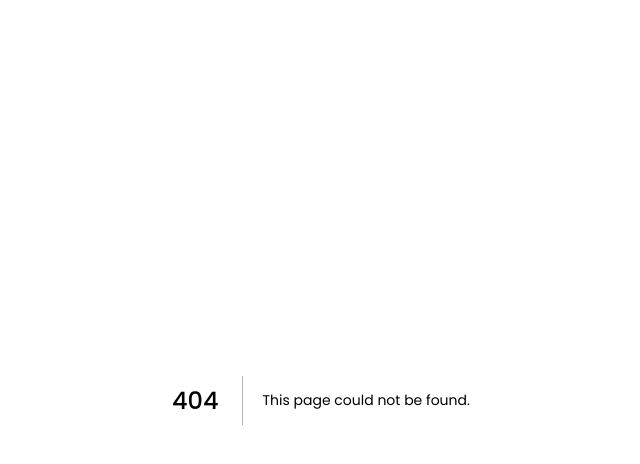
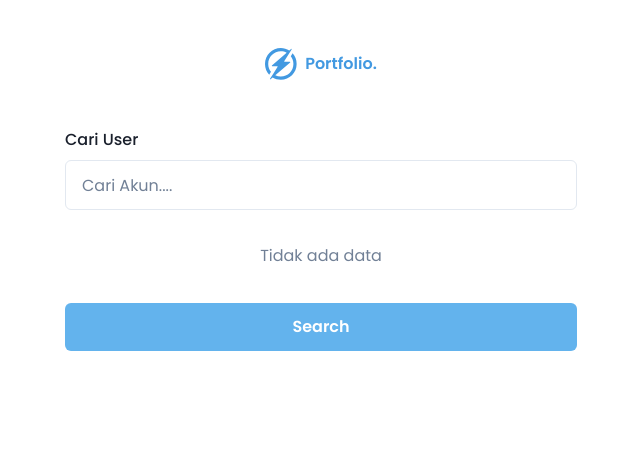
Before and after one commit to imkzuma/my-portfolio, a Next.js app: page / in a window 1280 px wide. Before the commit this address had no page. Shown: the top 464 px of the page, without its empty margins (319-959 px from the left). Built offline with nearby package versions, Linux system fonts and the light colour scheme.

Commit message:
ADDED Search feature

```diff
--- a/pages/dashboard/index.tsx
+++ b/pages/dashboard/index.tsx
@@ -16,7 +16,7 @@ export default function DashboardPage() {
   return (
     <>
       <DashboardLayout>
-        <h1>Dashboard Page</h1>
+        <h1>Dashboard {router.asPath}</h1>
       </DashboardLayout>
     </>
   )
--- /dev/null
+++ b/pages/index.tsx
@@ -0,0 +1,122 @@
+import BoxContainer from "@/components/container";
+import { Logo } from "@/components/logo";
+import { ParagraphPrimary, ParagraphSecondary } from "@/components/typography/Paragraph";
+import { OfficialApi } from "@/utils/api";
+import { Box, Button, Flex, FormControl, FormLabel, Image, Input, Spinner, Stack, Text, useColorModeValue } from "@chakra-ui/react";
+import Head from "next/head";
+import { useState } from "react";
+
+export default function HomePage() {
+  const [search, setSearch] = useState<string>('');
+  const [submit, setSubmit] = useState<boolean>(false);
+
+  const [data, setData] = useState<any>(null);
+  const [loading, setLoading] = useState<boolean>(false);
+
+  const handleSearch = async (e: any) => {
+    e.preventDefault();
+    setData('')
+    try {
+      setLoading(true);
+      const response = await OfficialApi.get(`/profile/${search}`);
+
+      if (response.status === 200) {
+        setData(response.data.data)
+      }
+    } catch (error) {
+      setData(null);
+    } finally {
+      setLoading(false);
+    }
+  }
+
+  return (
+    <>
+      <Head>
+        <title>Portfolio | Home Page</title>
+      </Head>
+      <BoxContainer>
+        <Flex
+          w={'full'}
+          align={'center'}
+          justify={'center'}
+          minH={'40vh'}
+          py={10}
+        >
+          <Stack w={{ base: 'full', md: 'lg' }} spacing={10}>
+            <Flex alignItems={'center'} justify={'center'} gap={2} fontWeight={'semibold'} color={'blue.400'}>
+              <Logo py={2} />
+              Portfolio.
+            </Flex>
+            <Stack spacing={8} align={'center'}>
+              <FormControl>
+                <FormLabel>Cari User</FormLabel>
+                <Input
+                  py={6}
+                  type="text"
+                  placeholder="Cari Akun...."
+                  onChange={(e) => setSearch(e.target.value)}
+                />
+              </FormControl>
+              {loading && (
+                <Spinner
+                  size={'xl'}
+                  thickness='4px'
+                  speed='0.65s'
+                />
+              )}
+              {data !== null ? (
+                <Flex as="a"
+                  href={`/${search}`}
+                  align={'center'}
+                  gap={8}
+                  w={'full'}
+                >
+                  <Box
+                    w={'100px'} maxW={'100px'}
+                    h={'100px'} maxH={'100px'}
+                    bg={'gray.100'}
+                    rounded={'lg'}
+                  >
+                    <Image
+                      src={data?.image}
+                      alt={data?.name}
+                      objectFit={'cover'}
+                      objectPosition={'top'}
+                      w={'100px'} h={'100px'}
+                    />
+                  </Box>
+                  <Stack spacing={0}>
+                    <ParagraphPrimary
+                      fontSize={'xl'}
+                      fontWeight={'semibold'}
+                    >
+                      {data?.name}
+                    </ParagraphPrimary>
+                    <Text color={'gray.500'}>
+                      {data?.position} at {data?.education}
+                    </Text>
+                  </Stack>
+                </Flex>
+              ) : (
+                <ParagraphSecondary>Tidak ada data</ParagraphSecondary>
+              )}
+              <Button
+                bg={useColorModeValue('blue.300', 'blue.500')}
+                color={'white'}
+                _hover={{
+                  bg: useColorModeValue('blue.400', 'blue.600')
+                }}
+                w={"full"}
+                py={6}
+                onClick={handleSearch}
+              >
+                Search
+              </Button>
+            </Stack>
+          </Stack>
+        </Flex>
+      </BoxContainer>
+    </>
+  )
+}
```
Also changed, not shown: pages/blog/post/[username]/[slug].tsx (+19 -2 lines).
